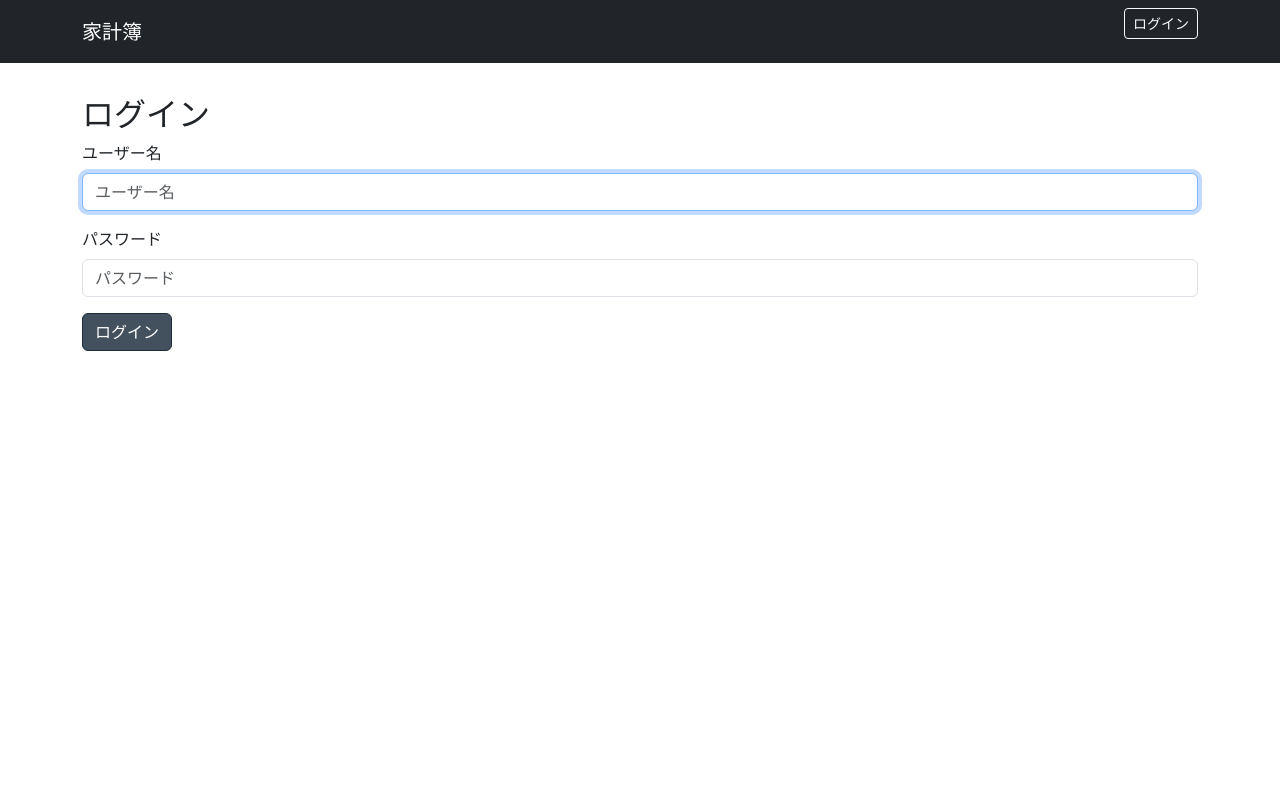
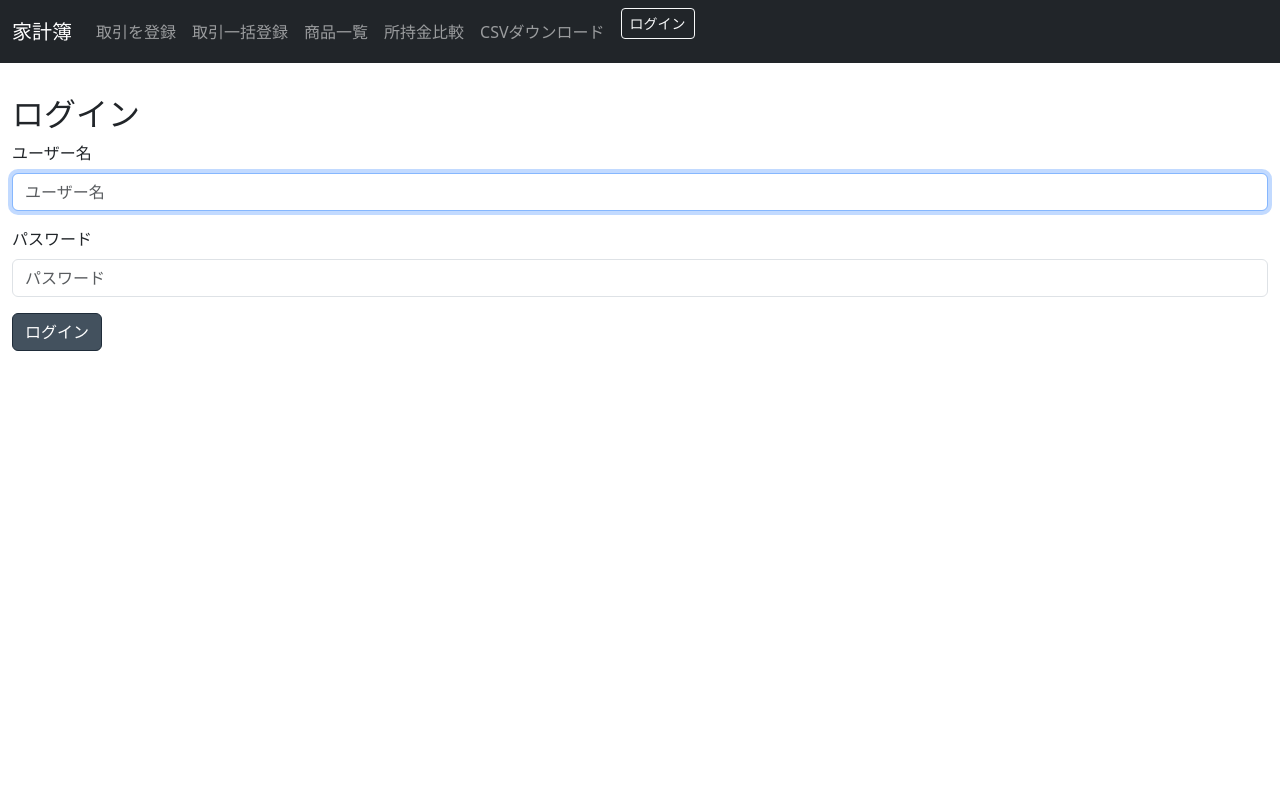
Before and after one commit to nemu-gaikokugo/kakeibo, a Django app: a page that uses djangokakeibo/templates/base.html in a window 1280 px wide. Run offline with Django 5.2, Linux system fonts and the light colour scheme; some libraries are stand-ins or nearby versions.

Commit message:
機能増加に伴うメニュー改変

```diff
--- a/djangokakeibo/kakeibo/static/kakeibo/css/style.css
+++ b/djangokakeibo/kakeibo/static/kakeibo/css/style.css
@@ -1,5 +1,9 @@
 main{
     padding: 2rem 0;
+}
+
+body {
+    overflow-x: hidden;
 }
 
 .welcome {
--- a/djangokakeibo/kakeibo/templates/transactions/top.html
+++ b/djangokakeibo/kakeibo/templates/transactions/top.html
@@ -3,11 +3,11 @@
 {% block main%}
 <div class="welcome">
     <h1>ようこそ家計簿へ</h1>
-    <div class="welcomeButtons">
+    <!-- <div class="welcomeButtons">
         <a class="btn btn-primary" href="{% url 'transaction_new' %}">取引を登録する</a>
         <a class="btn btn-primary" href="{% url 'bulk_transaction_entry' %}">取引を一括登録する</a>
         <a class="btn btn-primary" href="{% url 'compare_balance' %}">所持金と計算額比較</a>
-    </div>
+    </div> -->
 </div>
 <h2>
     <a href="{% url 'top_by_month' previous_year previous_month %}" class="btn btn-outline-primary">
--- a/djangokakeibo/templates/base.html
+++ b/djangokakeibo/templates/base.html
@@ -3,6 +3,7 @@
 <html>
     <head>
         <meta charset="utf-8">
+        <meta name="viewport" content="width=device-width, initial-scale=1">
         <title>家計簿</title>
         {% bootstrap_css %}
         {% bootstrap_javascript %}
@@ -13,42 +14,64 @@
         {% block extraheader %}{% endblock %}
     </head>
     <body>
-        <nav class="navbar navbar-expand flex-md-row navbar-dark bg-dark">
-            <div class="container justify-content-between">
-                <a href="/" class="navbar-brand">家計簿</a>
-                <ul class="navbar-nav mr-md-2">
-                    {% if user.is_authenticated %}
-                    <li class="navbar-text">ようこそ{{ request.user.username }}さん</li>
-                    <li class="nav-item">
-                        <!-- Django 5.0以降、LogooutView()がGET送信を受け付けなくなったため変更 -->
-                        <!-- <a class="nav-link" href="{% url 'logout' %}">
-                            ログアウト
-                        </a> -->
+        <nav class="navbar navbar-expand-lg navbar-dark bg-dark">
+            <div class="container-fluid">
+
+                <!-- ロゴ -->
+                <a class="navbar-brand" href="{% url 'top' %}">家計簿</a>
+
+                <!-- トグルボタン -->
+                <button class="navbar-toggler" type="button" data-bs-toggle="collapse" data-bs-target="#navbarNav">
+                    <span class="navbar-toggler-icon"></span>
+                </button>
+
+                <!-- トグルボタンの中身 -->
+                <div class="collapse navbar-collapse" id="navbarNav">
+                    <ul class="navbar-nav">
+                        <li class="nav-item">
+                            <a class="nav-link" href="{% url 'transaction_new' %}">取引を登録</a>
+                        </li>
+                        <li class="nav-item">
+                            <a class="nav-link" href="{% url 'bulk_transaction_entry' %}">取引一括登録</a>
+                        </li>
+                        <li class="nav-item">
+                            <a class="nav-link" href="{% url 'products_list' %}">商品一覧</a>
+                        </li>
+                        <li class="nav-item">
+                            <a class="nav-link" href="{% url 'compare_balance' %}">所持金比較</a>
+                        </li>
+                        <li class="nav-item">
+                            <a class="nav-link" href="{% url 'export_transactions' %}">CSVダウンロード</a>
+                        </li>
+                    </ul>
+                    <!-- 右端に配置する部分 -->
+                    {% if request.user.is_authenticated %}
+                    <div class="d-flex align-items-center ms-auto">
+                        <span class="navbar-text">ようこそ {{ request.user.username }} さん</span>
                         <form action="{% url 'logout' %}" method="post">
                             {% csrf_token %}
                             <button type="submit" class="btn btn-outline-light btn-sm ms-2">
                                 ログアウト
                             </button>
                         </form>
-                    </li>
+                    </div>
                     {% else %}
-                    <li class="nav-item">
-                        <!-- <a class="nav-link" href="{% url 'login' %}">
-                            ログイン
-                        </a> -->
+                    <div>
                         <form action="{% url 'login' %}" method="post">
                             {% csrf_token %}
                             <button type="submit" class="btn btn-outline-light btn-sm ms-2">
                                 ログイン
                             </button>
                         </form>
-                    </li>
+                    </div>
                     {% endif %}
-                </ul>
+                </div>
             </div>
         </nav>
+
+
         <main>
-            <div class="container">
+            <div class="container-fluid">
                 {% block main %}{% endblock %}
             </div>
         </main>
```
